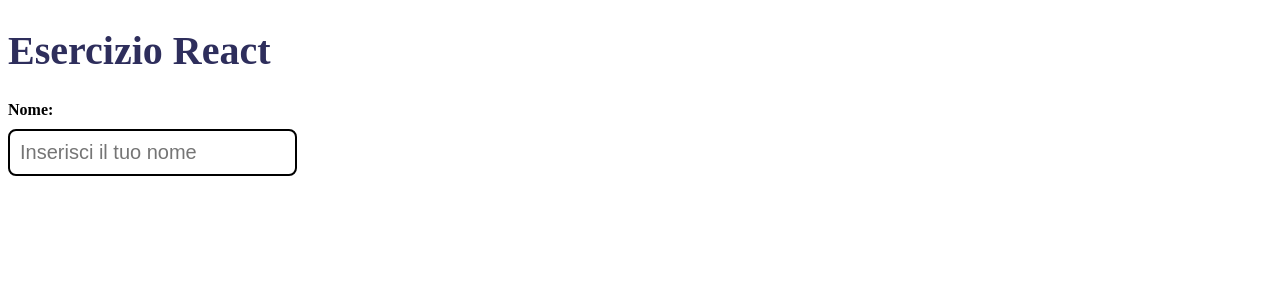
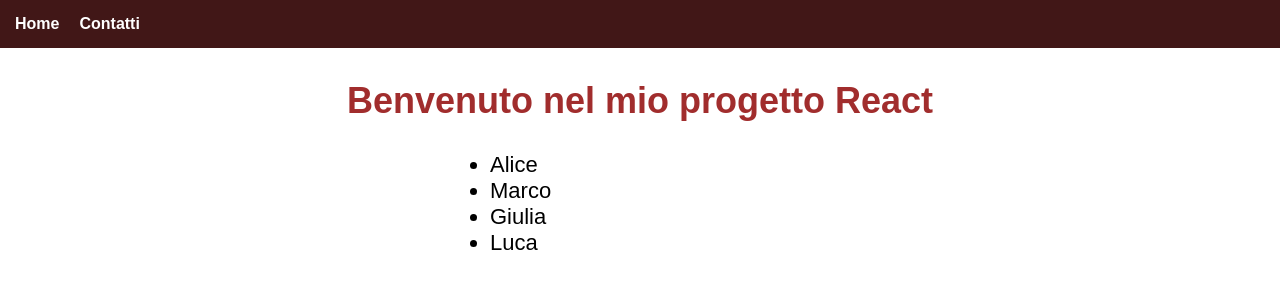
Before and after one commit to AliceAccillaro/react_alice_accillaro, a React (Vite) app: page / in a window 1280 px wide. Shown: the top 300 px of the page. Built offline with nearby package versions, Linux system fonts and the light colour scheme.

Commit message:
integrazione esercizio react

```diff
--- a/src/App.css
+++ b/src/App.css
@@ -1,17 +1,35 @@
-.titolo {
-  color: rgb(46, 46, 92);
-  font-size: 40px;
+body {
+  font-family: 'Poppins', sans-serif;
 }
 
-.etichetta {
-  display: block;
-  margin-bottom: 10px;
+.navbar {
+  position: fixed;
+  top: 0;
+  left: 0;
+  width: 100%;
+  background-color: #411717;
+  padding: 15px;
+}
+
+.navbar a {
+  color: white;
+  margin-right: 20px;
+  text-decoration: none;
   font-weight: bold;
 }
 
-.inputTesto {
-  padding: 10px;
-  font-size: 20px;
-  border: 2px solid black;
-  border-radius: 8px;
+.header {
+  margin-top: 80px;
+  text-align: center;
 }
+
+.titolo {
+  color: rgb(161, 45, 45);
+  font-size: 36px;
+}
+
+.lista {
+  width: 300px;
+  margin: 30px auto;
+  font-size: 22px;
+}
--- a/src/App.jsx
+++ b/src/App.jsx
@@ -1,18 +1,17 @@
 import './App.css'
+import Navbar from './components/Navbar'
+import Header from './components/Header'
+import List from './components/List'
 
 function App() {
+  const names = ['Alice', 'Marco', 'Giulia', 'Luca']
+
   return (
-    <div>
-      <h1 className="titolo">Esercizio React</h1>
-
-      <label className="etichetta">Nome:</label>
-
-      <input
-        type="text"
-        className="inputTesto"
-        placeholder="Inserisci il tuo nome"
-      />
-    </div>
+    <>
+      <Navbar />
+      <Header />
+      <List names={names} />
+    </>
   )
 }
 
--- /dev/null
+++ b/src/components/Header.jsx
@@ -0,0 +1,9 @@
+function Header() {
+  return (
+    <header className="header">
+      <h1 className="titolo">Benvenuto nel mio progetto React</h1>
+    </header>
+  )
+}
+
+export default Header
--- /dev/null
+++ b/src/components/List.jsx
@@ -0,0 +1,11 @@
+function List({ names }) {
+  return (
+    <ul className="lista">
+      {names.map((name, index) => (
+        <li key={index}>{name}</li>
+      ))}
+    </ul>
+  )
+}
+
+export default List
--- /dev/null
+++ b/src/components/Navbar.jsx
@@ -0,0 +1,10 @@
+function Navbar() {
+  return (
+    <nav className="navbar">
+      <a href="#">Home</a>
+      <a href="#">Contatti</a>
+    </nav>
+  )
+}
+
+export default Navbar
--- a/src/index.css
+++ b/src/index.css
@@ -0,0 +1,5 @@
+* {
+  margin: 0;
+  padding: 0;
+  box-sizing: border-box;
+}
```
